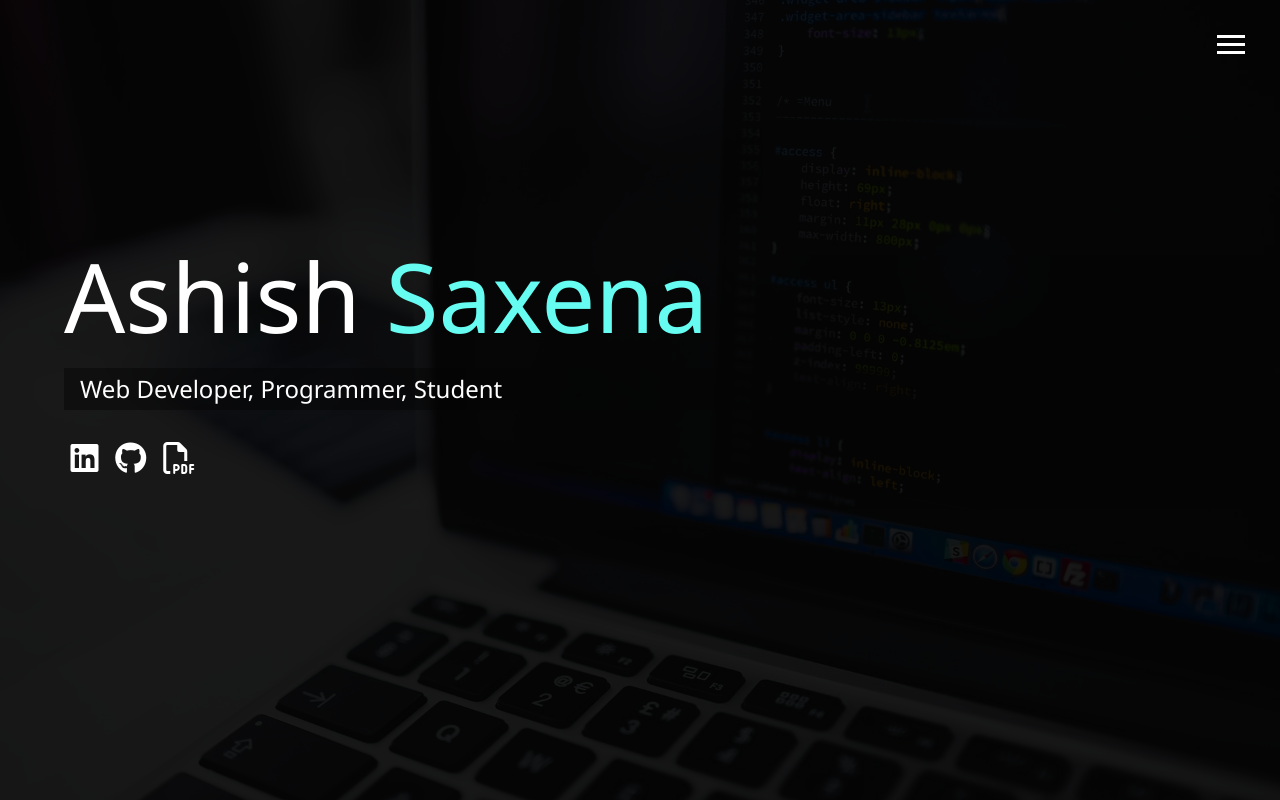
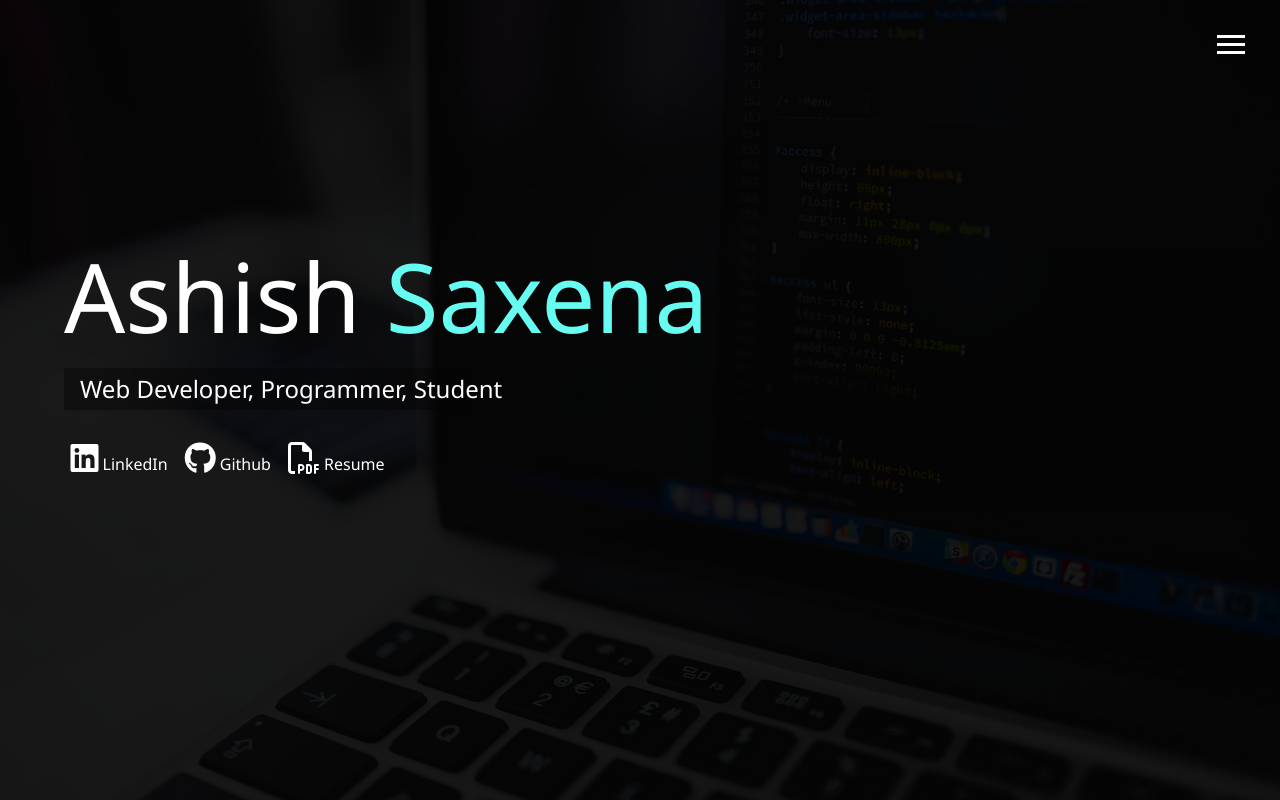
Before and after one commit to saxena11ashish/Portfolio, a website: page dist/index.html in a window 1280 px wide. Drawn offline with Linux system fonts and the light colour scheme.

Commit message:
Improved Readability

```diff
--- a/dist/index.html
+++ b/dist/index.html
@@ -55,12 +55,15 @@
         <div class="icons">
             <a href="https://www.linkedin.com/in/saxena11ashish" target="_blank">
                 <i class="fab fa-linkedin fa-2x"></i>
+                LinkedIn
             </a>
             <a href="https://github.com/saxena11ashish" target="_blank">
                 <i class="fab fa-github fa-2x"></i>
+                Github
             </a>
             <a href="https://drive.google.com/file/d/1f7KAomifDVpTHgiITPj81oibRRr3TQTa/view" target="_blank">
                 <i class="fa fa-file-pdf-o fa-2x" aria-hidden="true"></i>
+                Resume
             </a>
         </div>
     </main>
```
